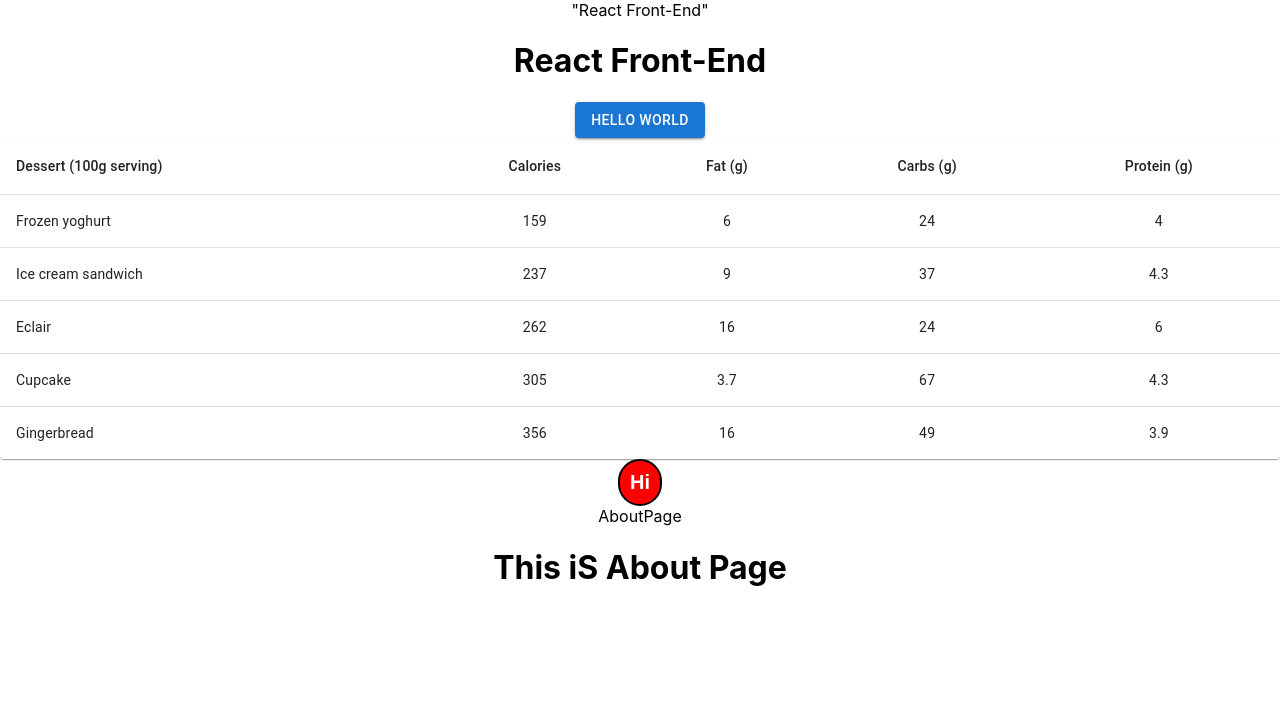
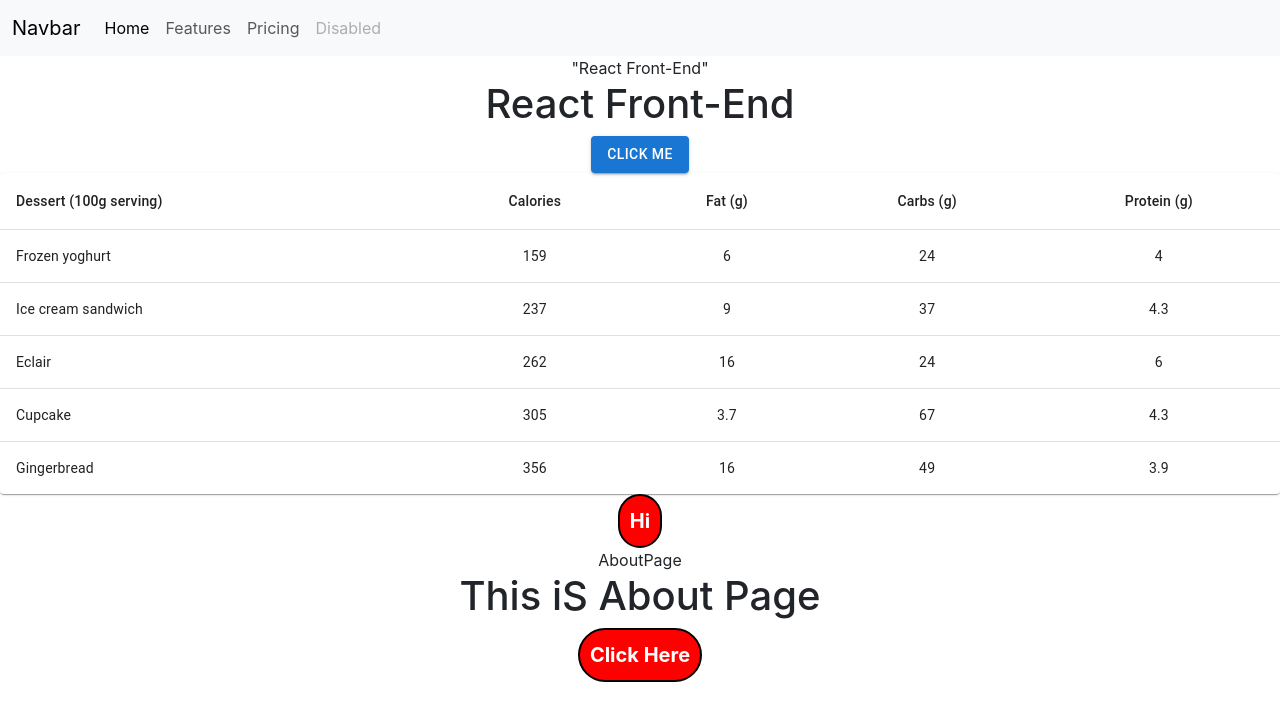
Before and after one commit to harshana-lk/ICET-REACT, a React (Create React App) app in the folder React/react-icet/: page / in a window 1280 px wide. Shown: the top 720 px of the page. Built offline with nearby package versions, Linux system fonts and the light colour scheme.

Commit message:
added bootstrap

```diff
--- a/React/react-icet/package.json
+++ b/React/react-icet/package.json
@@ -9,6 +9,7 @@
     "@testing-library/jest-dom": "^5.16.5",
     "@testing-library/react": "^13.4.0",
     "@testing-library/user-event": "^13.5.0",
+    "bootstrap": "^5.3.0-alpha3",
     "react": "^18.2.0",
     "react-dom": "^18.2.0",
     "react-scripts": "5.0.1",
--- a/React/react-icet/public/index.html
+++ b/React/react-icet/public/index.html
@@ -1,14 +1,12 @@
 <!DOCTYPE html>
 <html lang="en">
+
 <head>
   <meta charset="utf-8" />
   <link rel="icon" href="%PUBLIC_URL%/favicon.ico" />
   <meta name="viewport" content="width=device-width, initial-scale=1" />
   <meta name="theme-color" content="#000000" />
-    <meta
-      name="description"
-      content="Web site created using create-react-app"
-    />
+  <meta name="description" content="Web site created using create-react-app" />
   <link rel="apple-touch-icon" href="%PUBLIC_URL%/logo192.png" />
   <!--
       manifest.json provides metadata used when your web app is installed on a
@@ -24,8 +22,11 @@
       work correctly both with client-side routing and a non-root public URL.
       Learn how to configure a non-root public URL by running `npm run build`.
     -->
+  <link href="https://cdn.jsdelivr.net/npm/bootstrap@5.3.0-alpha3/dist/css/bootstrap.min.css" rel="stylesheet"
+    integrity="sha384-KK94CHFLLe+nY2dmCWGMq91rCGa5gtU4mk92HdvYe+M/SXH301p5ILy+dN9+nJOZ" crossorigin="anonymous">
   <title>React App</title>
 </head>
+
 <body>
   <noscript>You need to enable JavaScript to run this app.</noscript>
   <div id="root"></div>
@@ -40,4 +41,5 @@
       To create a production bundle, use `npm run build` or `yarn build`.
     -->
 </body>
+
 </html>
--- a/React/react-icet/src/App.js
+++ b/React/react-icet/src/App.js
@@ -2,11 +2,15 @@
 import "./App.css";
 import HomePage from "./pages/HomePage/HomePage";
 import AboutPage from "./pages/AboutPage/AboutPage";
-import RoundButton from "./components/RoundButton";
+import RoundButton from "./components/RoundedButton/RoundButton";
+import NavBar from "./components/Navigation/NavBar";
+
+
 
 function App() {
   return (
     <div className="App">
+      <NavBar />
       <HomePage />
       <RoundButton name="Hi" />
       <AboutPage />
--- /dev/null
+++ b/React/react-icet/src/components/Navigation/NavBar.js
@@ -0,0 +1,35 @@
+import React from 'react'
+
+const NavBar = () => {
+    return (
+        <div>
+            <nav className="navbar navbar-expand-lg bg-body-tertiary">
+                <div className="container-fluid">
+                    <a className="navbar-brand" href="#">Navbar</a>
+                    <button className="navbar-toggler" type="button" data-bs-toggle="collapse" data-bs-target="#navbarNav" aria-controls="navbarNav" aria-expanded="false" aria-label="Toggle navigation">
+                        <span className="navbar-toggler-icon" />
+                    </button>
+                    <div className="collapse navbar-collapse" id="navbarNav">
+                        <ul className="navbar-nav">
+                            <li className="nav-item">
+                                <a className="nav-link active" aria-current="page" href="#">Home</a>
+                            </li>
+                            <li className="nav-item">
+                                <a className="nav-link" href="#">Features</a>
+                            </li>
+                            <li className="nav-item">
+                                <a className="nav-link" href="#">Pricing</a>
+                            </li>
+                            <li className="nav-item">
+                                <a className="nav-link disabled">Disabled</a>
+                            </li>
+                        </ul>
+                    </div>
+                </div>
+            </nav>
+
+        </div>
+    )
+}
+
+export default NavBar;
--- a/React/react-icet/src/components/RoundButton.js
+++ b/React/react-icet/src/components/RoundedButton/RoundButton.js
@@ -2,6 +2,7 @@
 import "./style.css";
 
 const RoundButton = (props) => {
+
   const btnFunction = () => {
     console.log("Hi");
   };
--- a/React/react-icet/src/pages/AboutPage/AboutPage.js
+++ b/React/react-icet/src/pages/AboutPage/AboutPage.js
@@ -1,10 +1,12 @@
 import React from "react";
+import RoundButton from "../../components/RoundedButton/RoundButton";
 
 const AboutPage = () => {
   return (
     <div>
       AboutPage
       <h1>This iS About Page</h1>
+      <RoundButton name="Click Here" />
     </div>
   );
 };
--- a/React/react-icet/src/pages/HomePage/HomePage.js
+++ b/React/react-icet/src/pages/HomePage/HomePage.js
@@ -20,11 +20,12 @@
     createData("Cupcake", 305, 3.7, 67, 4.3),
     createData("Gingerbread", 356, 16.0, 49, 3.9),
   ];
+
   return (
     <div>
       "React Front-End"
       <h1>React Front-End</h1>
-      <Button variant="contained">Hello World</Button>
+      <Button variant="contained">Click Me</Button>
       <TableContainer component={Paper}>
         <Table sx={{ minWidth: 650 }} aria-label="simple table">
           <TableHead>
--- /dev/null
+++ b/package.json
@@ -0,0 +1,5 @@
+{
+  "dependencies": {
+    "bootstrap": "^5.3.0-alpha3"
+  }
+}
```
Also changed, not shown: React/react-icet/src/components/Navigation/NavBar.css (added), React/react-icet/src/components/RoundedButton/style.css (renamed from React/react-icet/src/components/style.css), 2 other files (tests, documents, lock files or other folders). Lines whose indentation alone changed are shown as unchanged.
